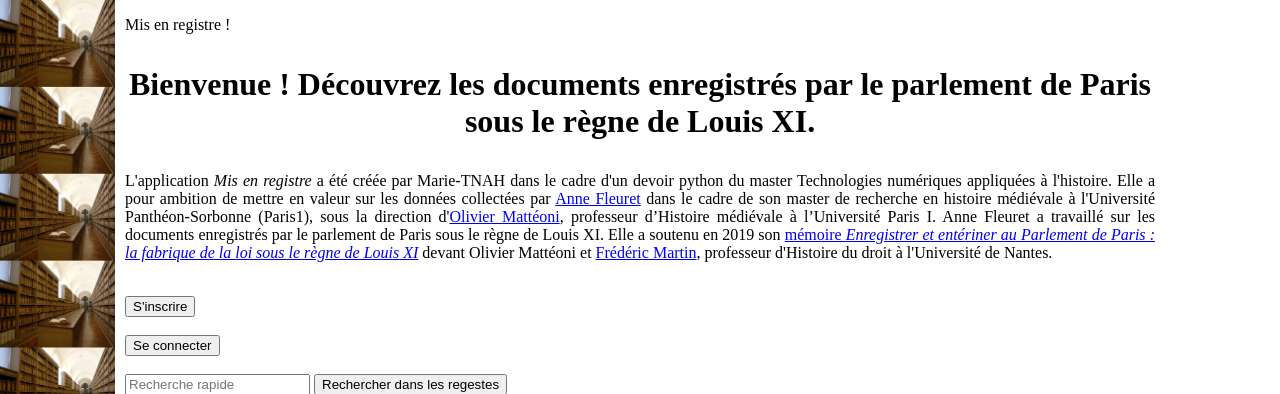
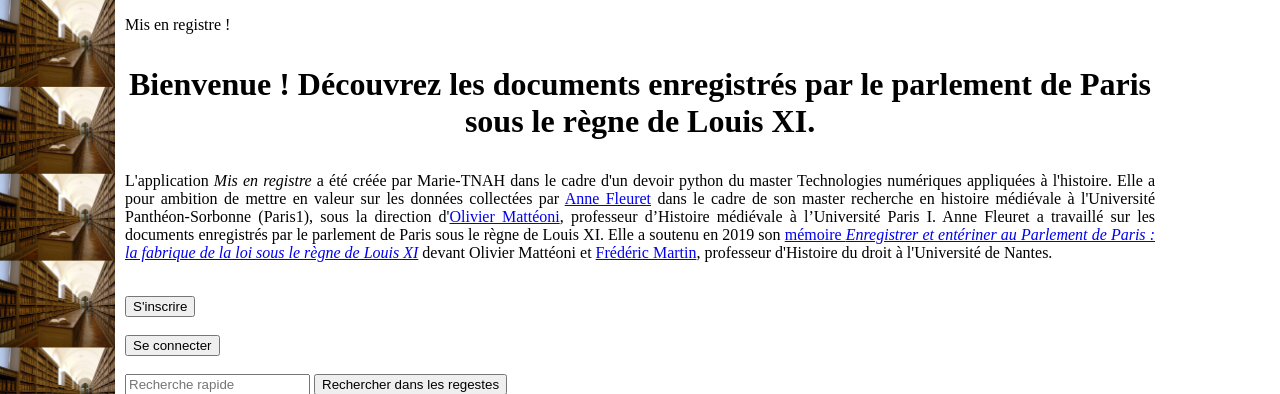
Before and after one commit to Marie-TNAH/Devoir_Python_2021, a Flask app: page / in a window 1280 px wide. Shown: the top 394 px of the page. Run offline with Flask 2, Linux system fonts and the light colour scheme; data comes from the database, SQL or seed files in the repository.

Commit message:
Update accueil.html

```diff
--- a/Mis en registre !/application/templates/pages/accueil.html
+++ b/Mis en registre !/application/templates/pages/accueil.html
@@ -34,7 +34,7 @@ body {
     {% endfor %}
 
 <div>
-    <p align="justify">L'application <i>Mis en registre</i> a été créée par Marie-TNAH dans le cadre d'un devoir python du master Technologies numériques appliquées à l'histoire. Elle a pour ambition de mettre en valeur sur les données collectées par <a href="{{url_for('presentation')}}">Anne Fleuret</a> dans le cadre de son master de recherche en histoire médiévale à l'Université Panthéon-Sorbonne (Paris1), sous la direction d'<a href="https://www.pantheonsorbonne.fr/recherche/page-perso/page/?tx_oxcspagepersonnel_pi1[uid]=matteoni">Olivier Mattéoni</a>, professeur d’Histoire médiévale à l’Université Paris I. Anne Fleuret a travaillé sur les documents enregistrés par le parlement de Paris sous le règne de Louis XI. Elle a soutenu en 2019 son <a href="{{url_for('presentation')}}">mémoire <i>Enregistrer et entériner au Parlement de Paris : la fabrique de la loi sous le règne de Louis XI</i></a> devant Olivier Mattéoni et <a href="https://droit.univ-nantes.fr/frederic-martin">Frédéric Martin</a>, professeur d'Histoire du droit à l'Université de Nantes.</p>
+    <p align="justify">L'application <i>Mis en registre</i> a été créée par Marie-TNAH dans le cadre d'un devoir python du master Technologies numériques appliquées à l'histoire. Elle a pour ambition de mettre en valeur sur les données collectées par <a href="{{url_for('presentation')}}">Anne Fleuret</a> dans le cadre de son master recherche en histoire médiévale à l'Université Panthéon-Sorbonne (Paris1), sous la direction d'<a href="https://www.pantheonsorbonne.fr/recherche/page-perso/page/?tx_oxcspagepersonnel_pi1[uid]=matteoni">Olivier Mattéoni</a>, professeur d’Histoire médiévale à l’Université Paris I. Anne Fleuret a travaillé sur les documents enregistrés par le parlement de Paris sous le règne de Louis XI. Elle a soutenu en 2019 son <a href="{{url_for('presentation')}}">mémoire <i>Enregistrer et entériner au Parlement de Paris : la fabrique de la loi sous le règne de Louis XI</i></a> devant Olivier Mattéoni et <a href="https://droit.univ-nantes.fr/frederic-martin">Frédéric Martin</a>, professeur d'Histoire du droit à l'Université de Nantes.</p>
 </div>
 
 <br/>
```
